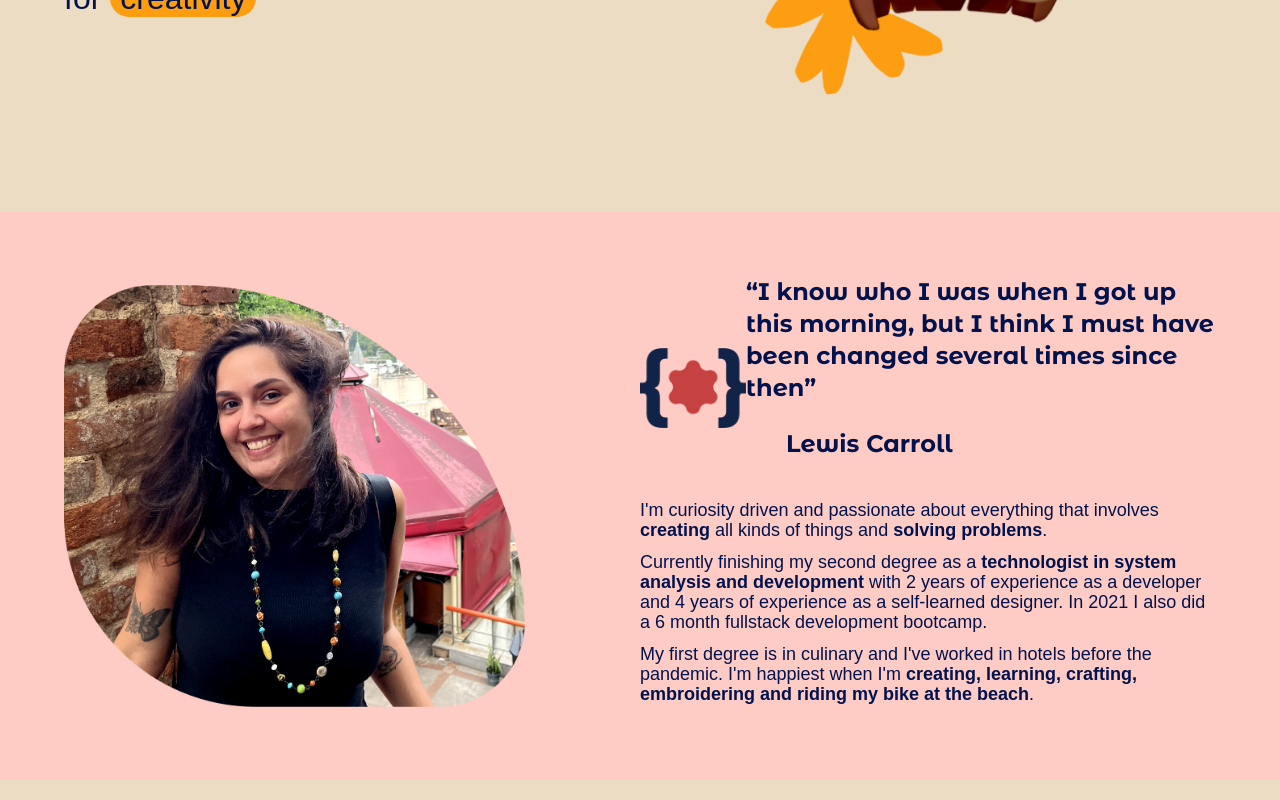
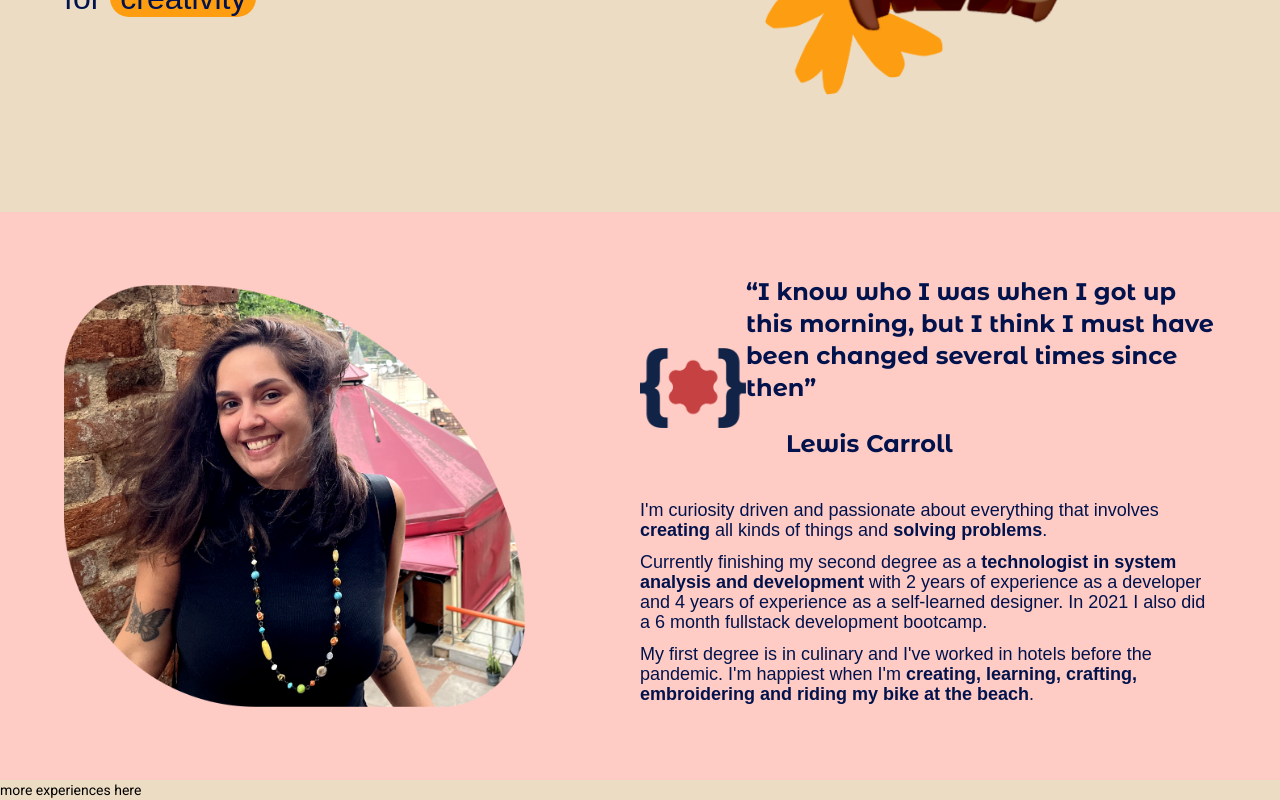
Before and after one commit to camilafrangel/portfolio, an Angular app: page / in a window 1280 px wide. Shown: the part 584-1384 px from the top of the page. Built offline with nearby package versions, Linux system fonts and the light colour scheme; a web font is replaced by a local one.

Commit message:
feat: add experience base layout and component

```diff
--- a/src/app/app.component.html
+++ b/src/app/app.component.html
@@ -1,4 +1,5 @@
 <app-header></app-header>
 <app-landing-page></app-landing-page>
 <app-about-me></app-about-me>
+<app-experiences></app-experiences>
 <router-outlet></router-outlet>
--- a/src/app/app.module.ts
+++ b/src/app/app.module.ts
@@ -11,13 +11,15 @@ import {MatButtonModule} from '@angular/material/button';
 import {MatToolbarModule} from '@angular/material/toolbar';
 import { LandingPageComponent } from './landing-page/landing-page.component';
 import { AboutMeComponent } from './about-me/about-me.component';
+import { ExperiencesComponent } from './experiences/experiences.component';
 
 @NgModule({
   declarations: [
     AppComponent,
     HeaderComponent,
     LandingPageComponent,
-    AboutMeComponent
+    AboutMeComponent,
+    ExperiencesComponent
   ],
   imports: [
     BrowserModule,
--- /dev/null
+++ b/src/app/experiences/experiences.component.html
@@ -0,0 +1,9 @@
+<div class="experiences">
+    <div class="work">
+
+    </div>
+    <div class="education">
+
+    </div>
+    <p>more experiences here</p>
+</div>
--- /dev/null
+++ b/src/app/experiences/experiences.component.ts
@@ -0,0 +1,15 @@
+import { Component, OnInit } from '@angular/core';
+
+@Component({
+  selector: 'app-experiences',
+  templateUrl: './experiences.component.html',
+  styleUrls: ['./experiences.component.css']
+})
+export class ExperiencesComponent implements OnInit {
+
+  constructor() { }
+
+  ngOnInit(): void {
+  }
+
+}
```
Also changed, not shown: src/app/experiences/experiences.component.css (added), 1 other file (tests, documents, lock files or other folders).
